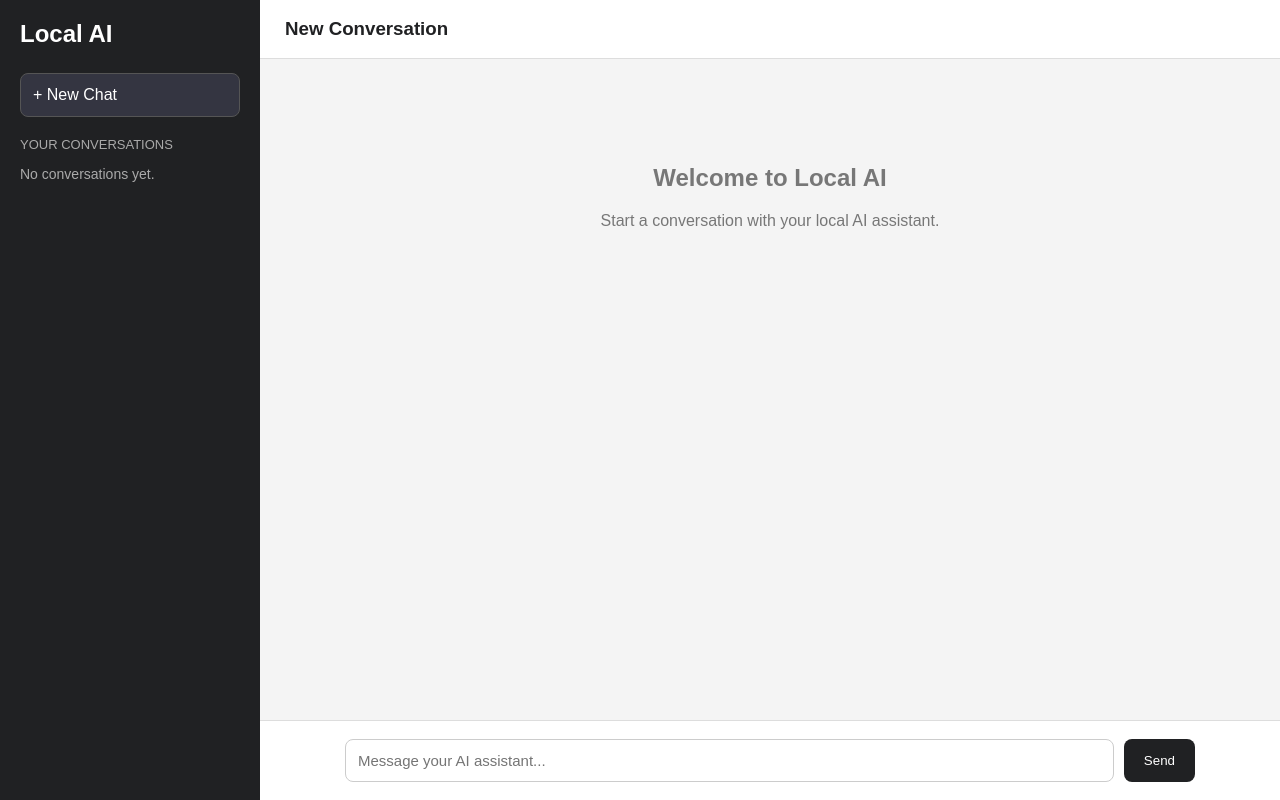
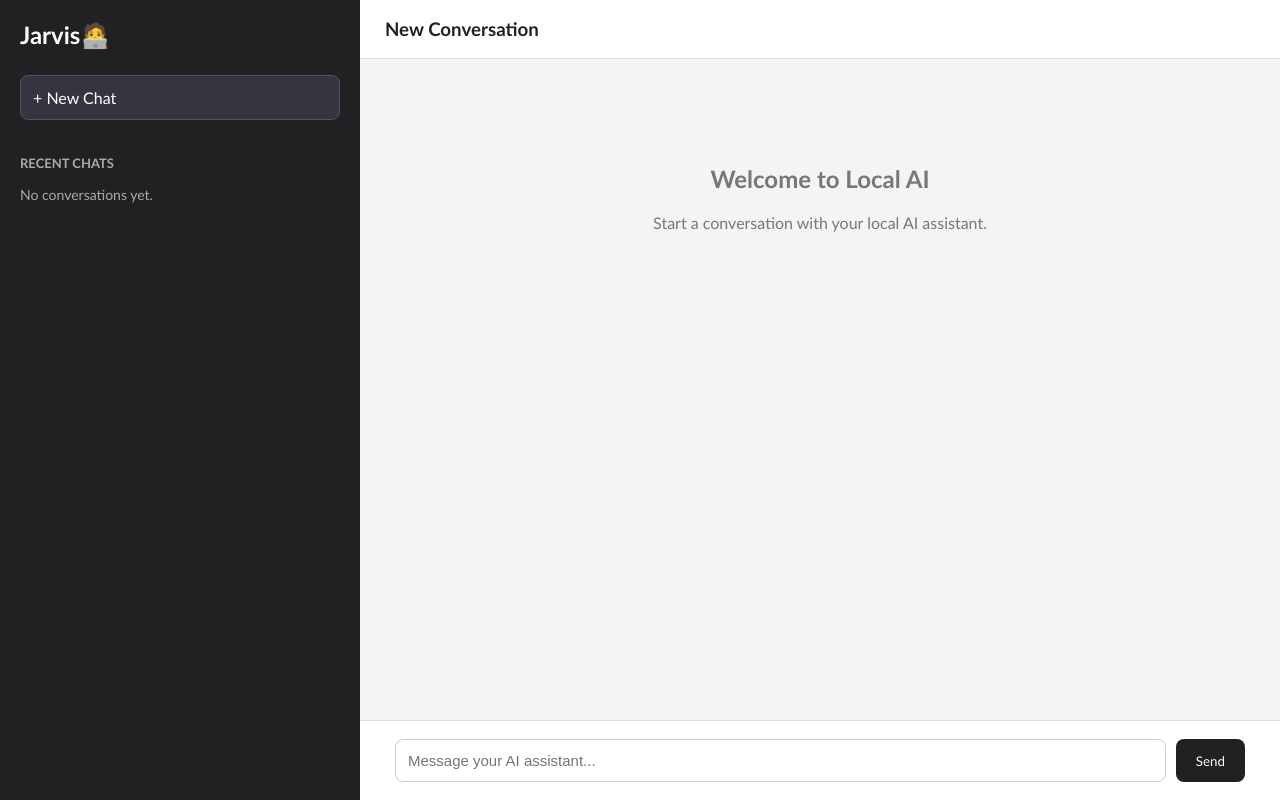
Before and after one commit to SubashK05/Local-Assistant, a Django app: page / in a window 1280 px wide. Run offline with Django 5.2, Linux system fonts and the light colour scheme; data that the repository does not hold is empty.

Commit message:
Style : update sidebar width and font family

```diff
--- a/backend/chat/templates/chat/index.html
+++ b/backend/chat/templates/chat/index.html
@@ -9,6 +9,7 @@
   <style>
     * {
       box-sizing: border-box;
+      font-family: calibri;
     }
 
     .prompt-input {
@@ -40,7 +41,7 @@
     /* Sidebar */
 
     .sidebar {
-      width: 260px;
+      width: 360px;
       min-width: 260px;
       height: 100%;
       padding: 20px;
@@ -70,8 +71,10 @@
     }
 
     .sidebar-title {
-      margin: 20px 0 10px;
+      margin-top: 35px;
+      margin-bottom: 15px;
       color: #aaa;
+      font-weight: bold;
       font-size: 13px;
       text-transform: uppercase;
     }
@@ -79,11 +82,15 @@
     .conversation {
       display: block;
       padding: 10px;
+      margin: 10px 0;
       margin-bottom: 5px;
       color: white;
       text-decoration: none;
       border-radius: 6px;
       overflow-wrap: anywhere;
+      background-color: gray;
+      transition: 0.5s;
+      font-family: calibri;
     }
 
     .conversation:hover {
@@ -349,13 +356,13 @@
   <div class="container">
     <!-- Sidebar -->
     <aside class="sidebar">
-      <h2>Local AI</h2>
+      <h2>Jarvis🧑‍💻</h2>
 
       <a class="new-chat" href="{% url 'create_conversation' %}">
         + New Chat
       </a>
 
-      <div class="sidebar-title">Your Conversations</div>
+      <div class="sidebar-title">Recent chats</div>
 
       {% for item in conversations %}
 
```
